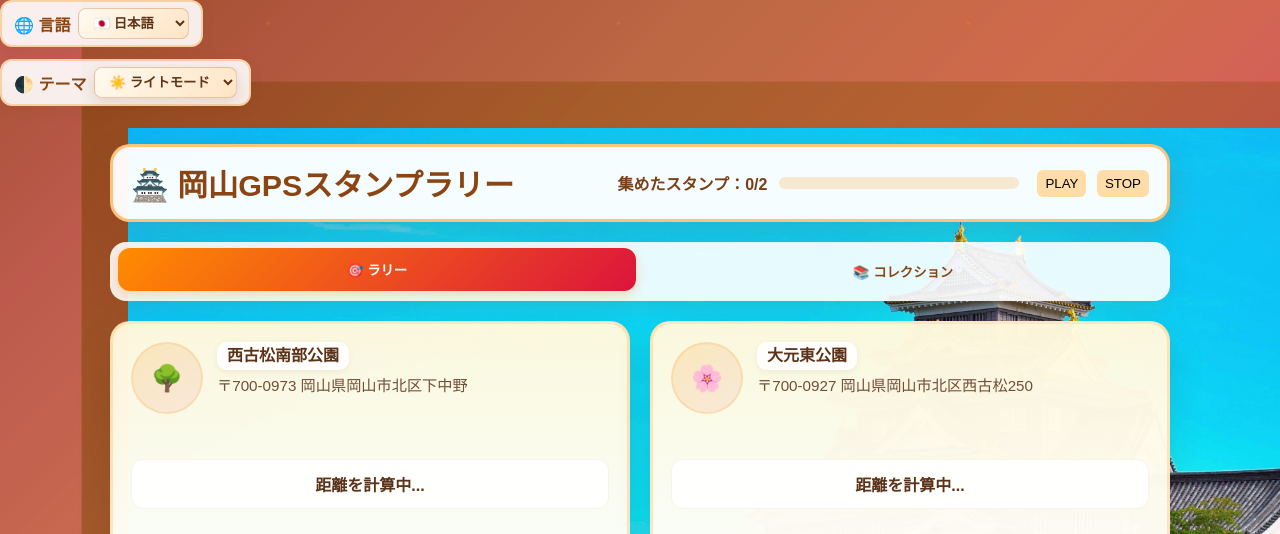
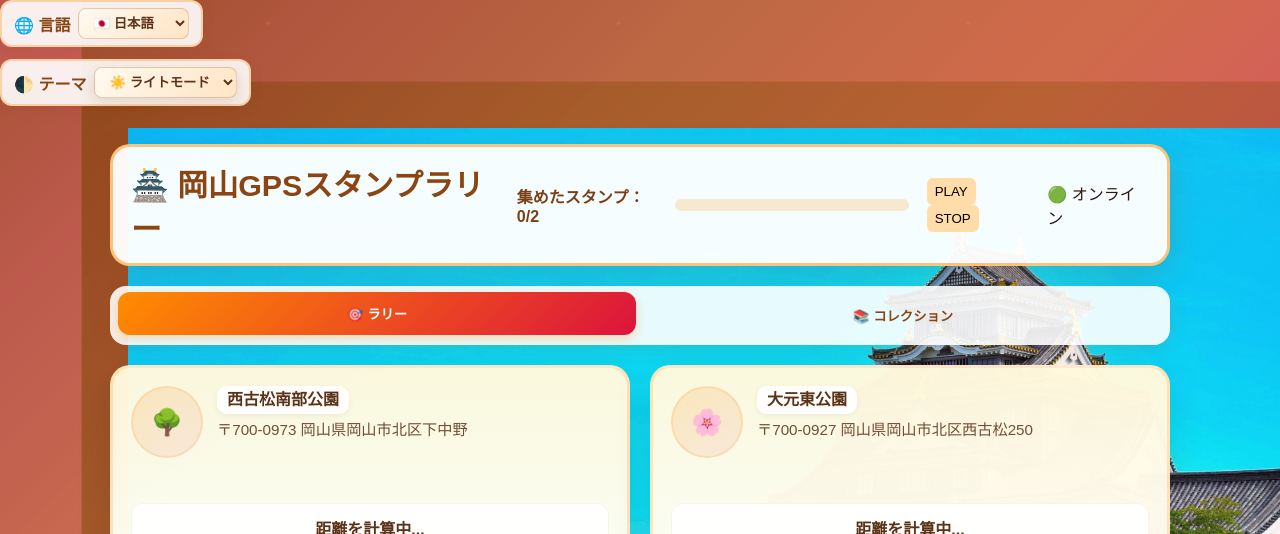
Before and after one commit to nuu1729/Okayama_GPS_RALLY, a plain HTML site: page docs/index.html in a window 1280 px wide. Shown: the top 534 px of the page. Drawn offline with nearby package versions, Linux system fonts and the light colour scheme; no server answers.

Commit message:
Update index.html

```diff
--- a/docs/index.html
+++ b/docs/index.html
@@ -41,6 +41,13 @@
         <div class="bgm-controls">
           <button id="playBGM" title="BGMを再生">PLAY</button>
           <button id="stopBGM" title="BGMを停止">STOP</button>
+        </div>
+        <div class="sync-info">
+          <div id="syncStatus" class="sync-status" style="display:none;">同期中...</div>
+          <div class="connection-status">
+            <span id="connectionIndicator" class="connection-indicator online">🟢</span>
+            <span class="connection-text">オンライン</span>
+          </div>
         </div>
       </div>
     </header>
```
